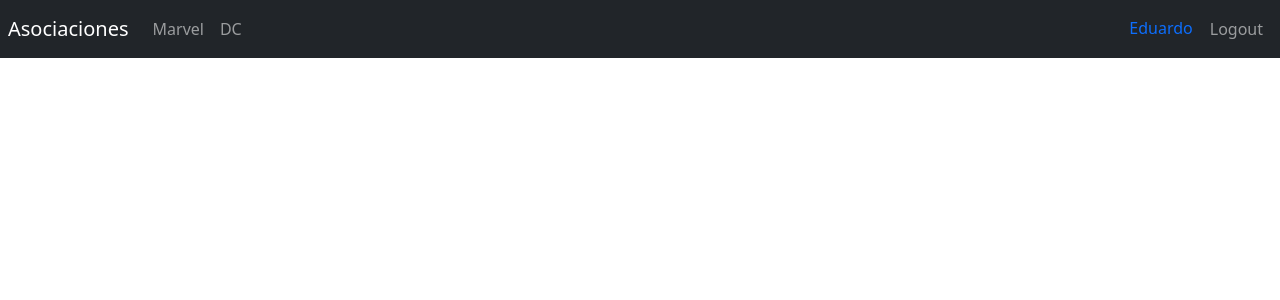
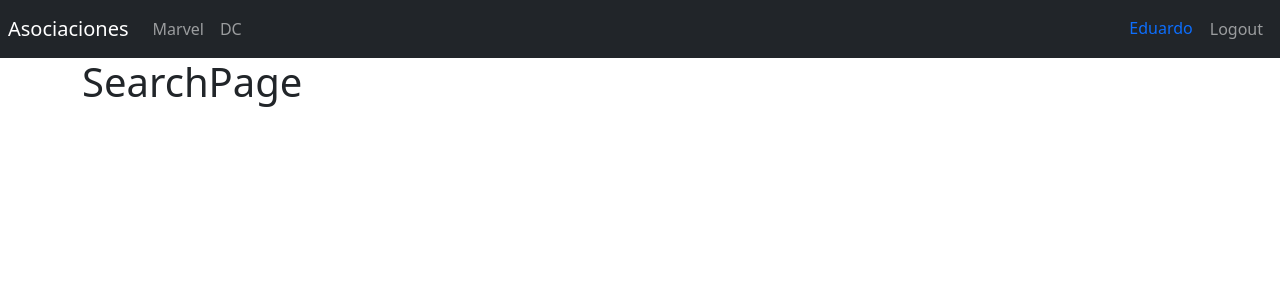
Before and after one commit to Epadrino/react-cero-a-experto, a React (Vite) app in the folder seccion_catorce_HerosApp/: page /search in a window 1280 px wide. Shown: the top 300 px of the page. Built offline with nearby package versions, Linux system fonts and the light colour scheme.

Commit message:
creacion_del_segundo_router_hero_page
creación de un nuevo rauter para autenticación

```diff
--- /dev/null
+++ b/seccion_catorce_HerosApp/src/heroes/index.js
@@ -0,0 +1,2 @@
+export * from './pages';
+export * from './routes/Heroesroutes';
--- /dev/null
+++ b/seccion_catorce_HerosApp/src/heroes/pages/HeroePage.jsx
@@ -0,0 +1,3 @@
+export const HeroePage = () => {
+	return <h1>HeroePage</h1>;
+};
--- /dev/null
+++ b/seccion_catorce_HerosApp/src/heroes/pages/SearchPage.jsx
@@ -0,0 +1,3 @@
+export const SearchPage = () => {
+	return <h1>SearchPage</h1>;
+};
--- a/seccion_catorce_HerosApp/src/heroes/pages/index.js
+++ b/seccion_catorce_HerosApp/src/heroes/pages/index.js
@@ -1,2 +1,4 @@
 export * from './DcPage';
 export * from './MarvelPage';
+export * from './SearchPage';
+export * from './HeroePage';
--- /dev/null
+++ b/seccion_catorce_HerosApp/src/heroes/routes/Heroesroutes.jsx
@@ -0,0 +1,22 @@
+import { Navigate, Route, Routes } from 'react-router-dom';
+
+import { Navbar } from '../../ui/components';
+import { DcPage, HeroePage, MarvelPage, SearchPage } from '../pages';
+
+export const Heroesroutes = () => {
+	return (
+		<>
+			<Navbar />
+			<div className='container'>
+				<Routes>
+					<Route path='marvel' element={<MarvelPage />} />
+					<Route path='dc' element={<DcPage />} />
+					<Route path='search' element={<SearchPage />} />
+					<Route path='heroe' element={<HeroePage />} />
+
+					<Route path='/' element={<Navigate to='/marvel' />} />
+				</Routes>
+			</div>
+		</>
+	);
+};
--- a/seccion_catorce_HerosApp/src/router/AppRauter.jsx
+++ b/seccion_catorce_HerosApp/src/router/AppRauter.jsx
@@ -1,21 +1,14 @@
-import { Navigate, Route, Routes } from 'react-router-dom';
+import { Route, Routes } from 'react-router-dom';
 
-import { DcPage, MarvelPage } from '../heroes/pages';
 import { LoginPage } from '../auth/pages';
-import { Navbar } from '../ui/components';
+import { Heroesroutes } from '../heroes';
 
 export const AppRauter = () => {
 	return (
 		<>
-			<Navbar />
-
 			<Routes>
-				<Route path='marvel' element={<MarvelPage />} />
-				<Route path='dc' element={<DcPage />} />
-
 				<Route path='login' element={<LoginPage />} />
-
-				<Route path='/' element={<Navigate to='/marvel' />} />
+				<Route path='/*' element={<Heroesroutes />} />
 			</Routes>
 		</>
 	);
```
